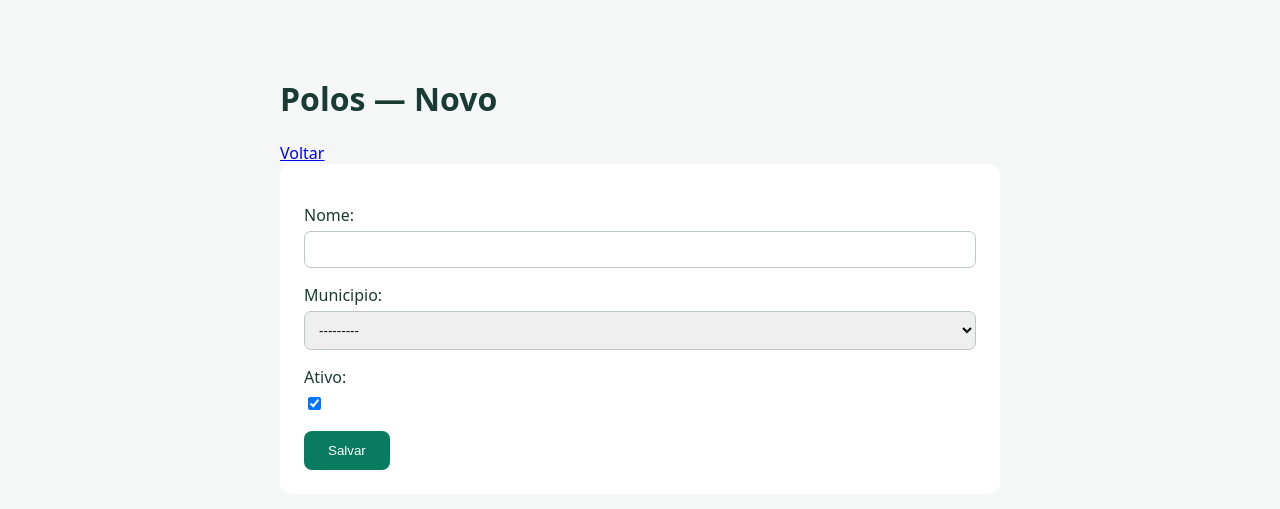
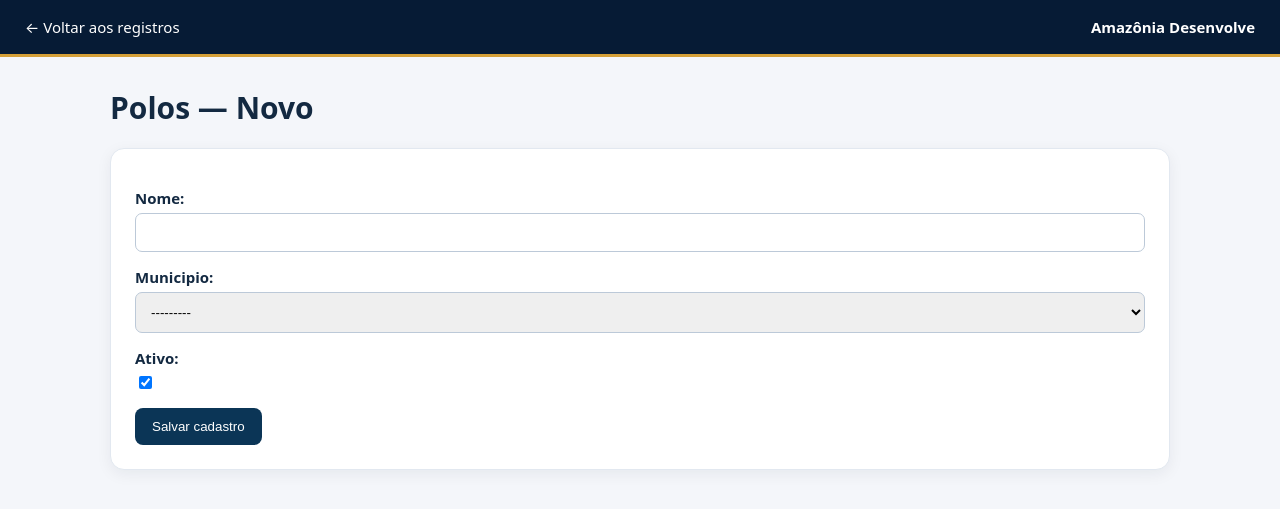
Before and after one commit to gabrielnottinny-oss/Amazoniadesenvolve.com.br, a Django app: page /gestao/polos/novo/ in a window 1280 px wide. Shown: the top 509 px of the page. Run offline with Django 5.2, Linux system fonts and the light colour scheme; the visitor is signed in with stand-in values (Sample User, id 1); data that the repository does not hold is empty.

Commit message:
Atualizar interface executiva Amazônia Desenvolve

```diff
--- a/core/templates/record_form.html
+++ b/core/templates/record_form.html
@@ -1 +1 @@
-<!doctype html><html lang="pt-br"><meta charset="utf-8"><meta name="viewport" content="width=device-width,initial-scale=1"><title>Cadastro | Amazônia Desenvolve</title><style>body{font:16px system-ui;background:#f5f7f7;color:#193c32;max-width:720px;margin:40px auto;padding:16px}form{background:white;padding:24px;border-radius:12px}label{display:block;margin:12px 0 5px}input,select,textarea{box-sizing:border-box;max-width:100%;width:100%;padding:10px;border:1px solid #bacac3;border-radius:7px}input[type=checkbox]{width:auto}button{padding:12px 24px;background:#087b60;color:white;border:0;border-radius:8px}</style><h1>{{ title }} — {% if editing %}Editar{% else %}Novo{% endif %}</h1><a href="{% url 'records' module %}">Voltar</a><form method="post">{% csrf_token %}{{ form.as_p }}<button type="submit">Salvar</button></form></html>
+{% load static %}<!doctype html><html lang="pt-br"><head><meta charset="utf-8"><meta name="viewport" content="width=device-width,initial-scale=1"><title>Cadastro | Amazônia Desenvolve</title><link rel="stylesheet" href="{% static 'core/executive.css' %}"></head><body><header class="topbar"><a href="{% url 'records' module %}" style="color:white;text-decoration:none">← Voltar aos registros</a><strong>Amazônia Desenvolve</strong></header><main class="page"><h1>{{ title }} — {% if editing %}Editar{% else %}Novo{% endif %}</h1><form class="panel record-form" method="post">{% csrf_token %}{{ form.as_p }}<button class="primary" type="submit">Salvar cadastro</button></form></main></body></html>
```
